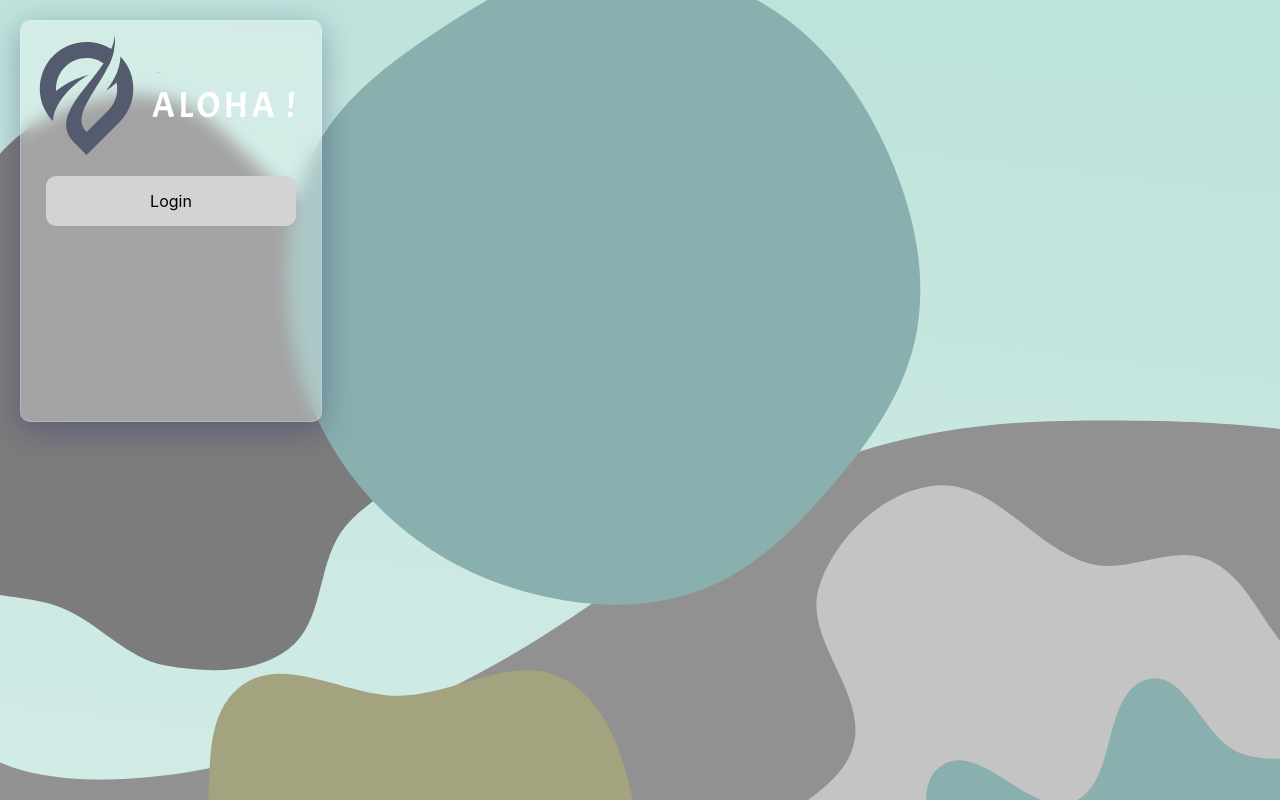
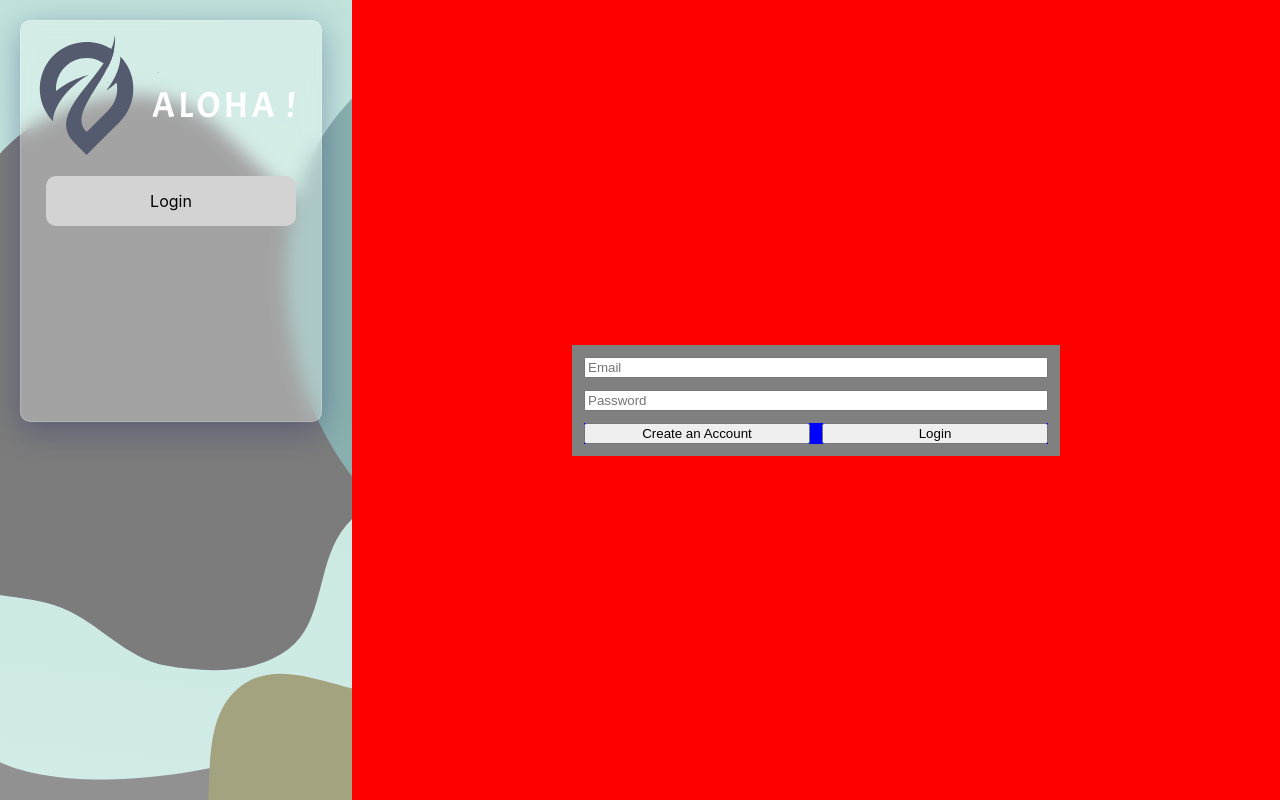
Before and after one commit to camilawfranco/techlabs_group3, a React (Create React App) app in the folder frontend/: page /test in a window 1280 px wide. Built offline with nearby package versions, Linux system fonts and the light colour scheme.

Commit message:
small changes and first login template under localhost:3000/test

```diff
--- a/frontend/src/App.js
+++ b/frontend/src/App.js
@@ -3,6 +3,7 @@ import React, { useEffect, useState } from "react";
 import Overview from "./routes/Overview";
 import { BrowserRouter, Route, Switch } from "react-router-dom";
 import Login from "./routes/Login";
+import LoginCW from "./routes/LoginCW";
 import Calender from "./routes/Calender";
 import Profile from "./routes/Profile";
 import CreateEvent from "./routes/CreateEvent";
@@ -23,6 +24,8 @@ function App() {
         <Layout>
           <Switch>
             <Route exact path="/" component={Login} />
+            <Route path="/test" component={LoginCW} />
+            {/* <Route exact path="/" component={LoginCW} /> */}
             <Route path="/event/:id" component={SingleEvent} />
             {user && (
               <>
--- /dev/null
+++ b/frontend/src/routes/LoginCW.js
@@ -0,0 +1,117 @@
+import React, { useContext, useState } from "react";
+import styled from "styled-components";
+import { useHistory } from "react-router-dom";
+import { UserContext } from "../App";
+import { MdVisibility } from "react-icons/md";
+import { MdVisibilityOff } from "react-icons/md";
+
+const LoginCW = () => {
+  const history = useHistory();
+  const { user, setUser } = useContext(UserContext);
+  const [registered, setRegistered] = useState(true);
+  const [personalData, setPersonalData] = useState({ name: "", email: "", password: "", confirmPW: "" });
+  const [visibility, setVisibility] = useState(false);
+
+  const switchMode = (event) => {
+    event.preventDefault();
+    setRegistered(!registered);
+  };
+
+  const handleChange = (event) => {
+    setPersonalData({ ...personalData, [event.currentTarget.name]: event.currentTarget.value });
+  };
+
+  const handleShowPassword = () => {
+    setVisibility(!visibility);
+  };
+
+  const handleSubmit = (event) => {
+    event.preventDefault();
+  };
+
+  return (
+    <Window>
+      <LoginWindow>
+        {!registered && (
+          <InputField name="name" id="name" value={personalData.name} onChange={handleChange} placeholder="Name" />
+        )}
+        <InputField
+          type="email"
+          name="email"
+          id="email"
+          value={personalData.email}
+          onChange={handleChange}
+          placeholder="Email"
+        />
+        <InputField
+          type="password"
+          name="password"
+          id="password"
+          value={personalData.password}
+          onChange={handleChange}
+          placeholder="Password"
+        />
+        {!registered && (
+          <>
+            <InputField
+              type={visibility ? "text" : "password"}
+              name="confirmPW"
+              id="confirmPW"
+              value={personalData.confirmPW}
+              onChange={handleChange}
+              placeholder="ConfirmPassword"
+            />
+            <VisibilityButton onClick={handleShowPassword}>
+              {visibility ? <MdVisibility /> : <MdVisibilityOff />}
+            </VisibilityButton>
+          </>
+        )}
+        <ButtonBox>
+          <Button type="button" onClick={switchMode}>
+            {registered ? "Create an Account" : "Go to login"}
+          </Button>
+          <Button type="submit">{registered ? "Login" : "Register"}</Button>
+        </ButtonBox>
+      </LoginWindow>
+    </Window>
+  );
+};
+
+export default LoginCW;
+
+const Window = styled.div`
+  height: 100%;
+  width: 100%;
+  background: red;
+  display: flex;
+  flex-direction: row;
+  justify-content: center;
+  align-items: center;
+`;
+
+const LoginWindow = styled.form`
+  display: flex;
+  flex-direction: column;
+  justify-content: center;
+  gap: 12px;
+  width: 50%;
+  padding: 12px;
+  background: grey;
+`;
+
+const InputField = styled.input``;
+
+const VisibilityButton = styled.div``;
+
+const ButtonBox = styled.div`
+  display: flex;
+  flex-direction: row;
+  justify-content: space-evenly;
+  width: 100%;
+  background: blue;
+  gap: 12px;
+`;
+
+const Button = styled.button`
+  width: 100%;
+`;
```
